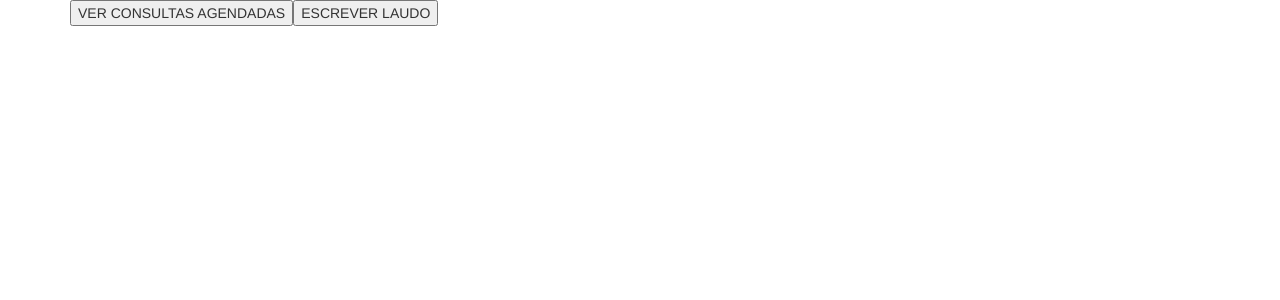
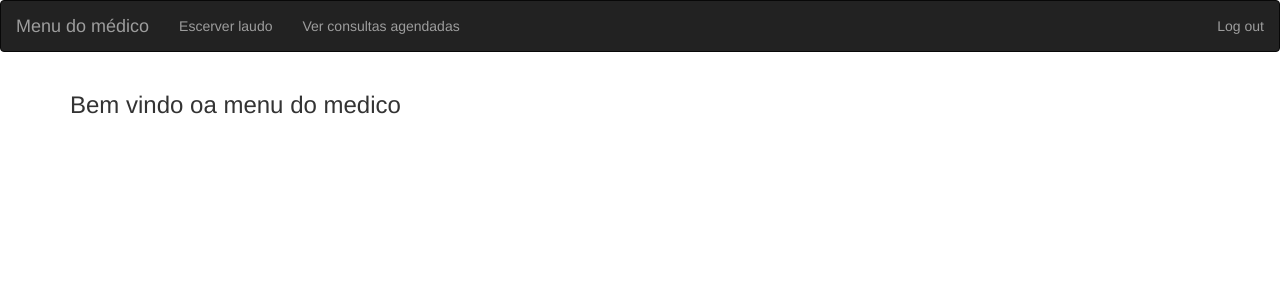
Before and after one commit to PeterNewTown/Registros, a Python web app: template templates/dadosmedic.html in a window 1280 px wide. Shown: the top 300 px of the page. Run offline with Jinja, Linux system fonts and the light colour scheme; the template is opened without the code that fills it, so the values that code supplies are empty; some libraries are stand-ins or nearby versions.

Commit message:
Update dadosmedic.html

```diff
--- a/templates/dadosmedic.html
+++ b/templates/dadosmedic.html
@@ -5,11 +5,33 @@
     <script src="https://ajax.googleapis.com/ajax/libs/jquery/3.4.0/jquery.min.js"></script>
     <script src="https://maxcdn.bootstrapcdn.com/bootstrap/3.4.0/js/bootstrap.min.js"></script>
 </head>
+<body>
+        <nav class="navbar navbar-inverse">
+          <div class="container-fluid">
+            <div class="navbar-header">
+              <a class="navbar-brand" href="#">Menu do médico</a>
+            </div>
+            <ul class="nav navbar-nav">
+              <li ><a  id="escre" href="#">Escerver laudo</a></li>
+              <li><a href="#">Ver consultas agendadas</a></li>
+            </ul>
+            <ul class="nav navbar-nav navbar-right">
+                <li><a href="#" id="sair"><span></span class="glyphicon glyphicon-user">Log out</a></li>
+            </ul>
+          </div>
+        </nav>
+        <div class="container">
+         <h3>Bem vindo oa menu do medico</h3>
+        </div>
+        </body>
 
-<div class="container"><button>VER CONSULTAS AGENDADAS</button><button id="escre">ESCREVER LAUDO</button></div>
 <script>
     var o = document.getElementById('escre');
     o.addEventListener('click',function(event){
-        location.href = "usuario.html";
+        location.href = "laudo.html";
+    });
+    var ooo = document.getElementById('sair');
+    ooo.addEventListener('click',function(event){
+        location.href = "home.html";
     });
 </script>
```
